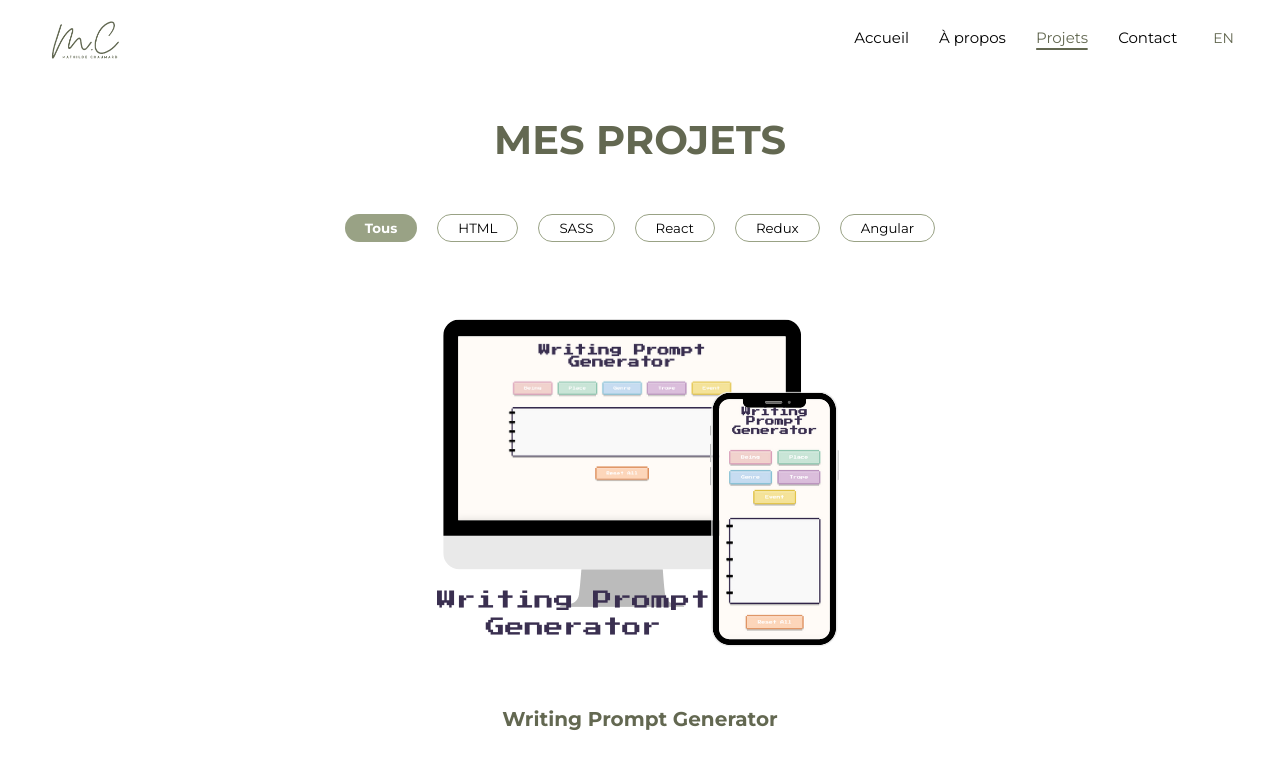
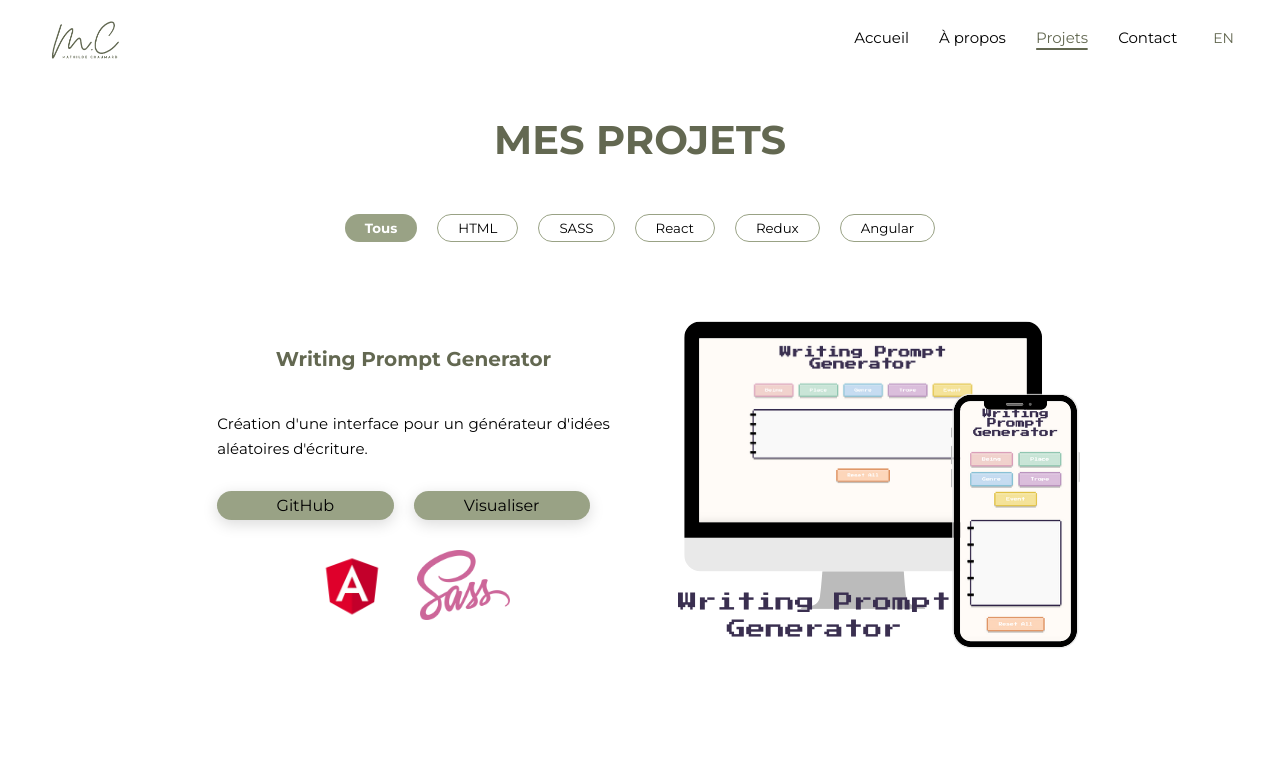
Before and after one commit to mchaum/portfolio, a React (Create React App) app: page /projects in a window 1280 px wide. Shown: the top 775 px of the page. Built offline with nearby package versions, Linux system fonts and the light colour scheme.

Commit message:
Modifs style

```diff
--- a/src/style/components/_cards.scss
+++ b/src/style/components/_cards.scss
@@ -17,8 +17,6 @@
 .card {
     width: 80%;
     gap: 30px;
-    display: flex;
-    flex-direction: column;
     border-radius: 10px;
     padding: 5px;
     display: flex;
@@ -111,7 +109,6 @@
         background: #fff;
         padding: 0 0 22px 0;
         gap: 20px;
-        flex-direction: column;
         gap: 60px;
     }
 
--- a/src/style/style.css
+++ b/src/style/style.css
@@ -51,10 +51,10 @@
 .card {
   width: 80%;
   gap: 30px;
-  display: flex;
-  flex-direction: column;
   border-radius: 10px;
   padding: 5px;
+  display: flex;
+  flex-direction: row-reverse;
   align-items: center;
   justify-content: center;
 }
```
Also changed, not shown: 1 other file (tests, documents, lock files or other folders).
